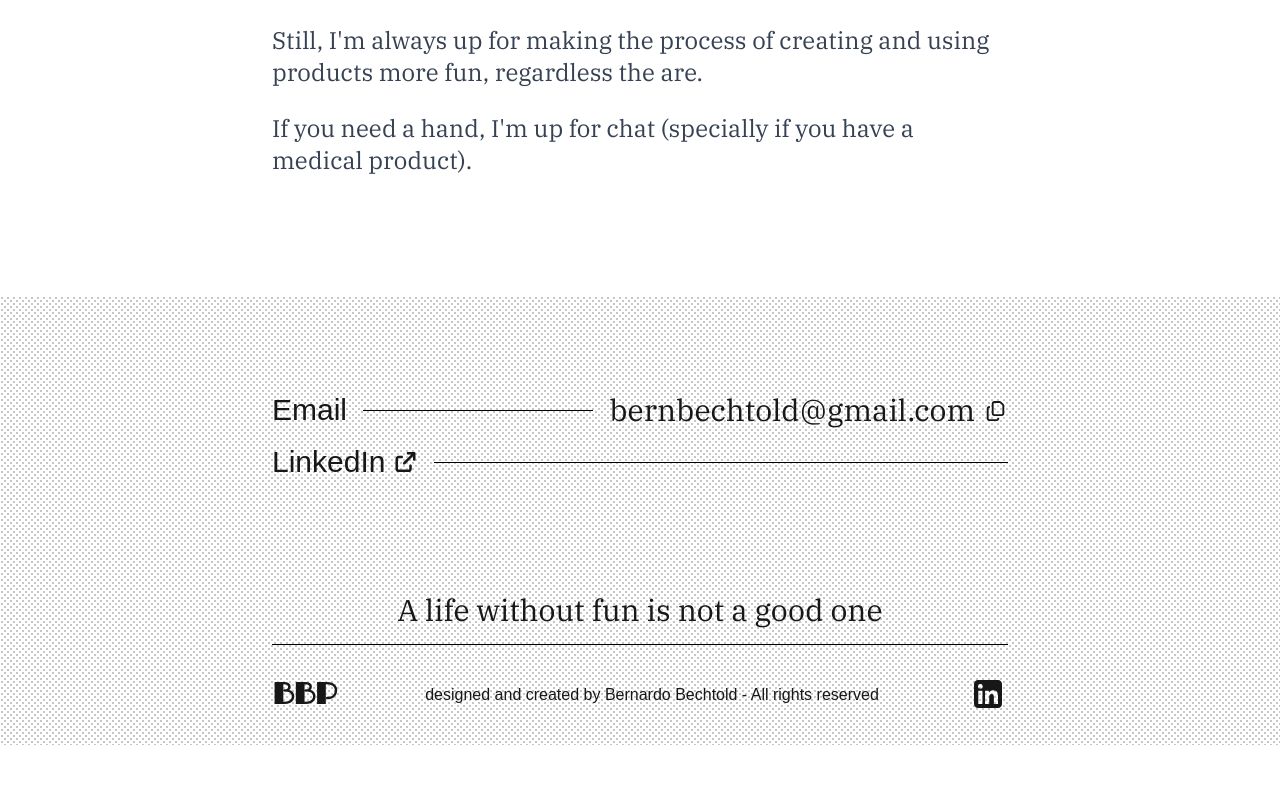
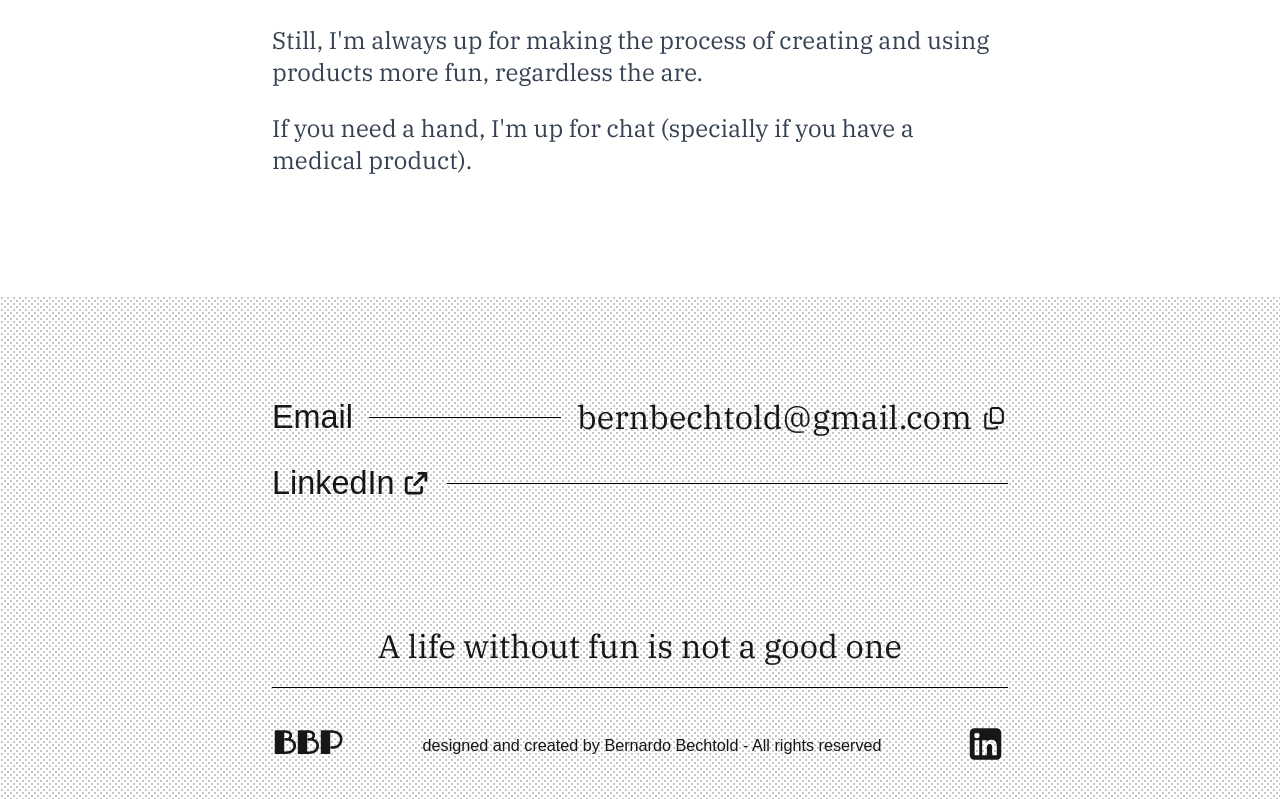
Before and after one commit to bernbecht/bbp-portfolio, a Next.js app: page / in a window 1280 px wide. Shown: the part 2360-3159 px from the top of the page. Before the commit the page ends 3105 px from the top, so only its background shows below. Built offline with nearby package versions, Linux system fonts and the light colour scheme.

Commit message:
💄 adjust font size based on viewport in Footer

```diff
--- a/components/Footer.tsx
+++ b/components/Footer.tsx
@@ -33,11 +33,11 @@ export function Footer() {
     >
       <div className="absolute inset-0 z-0 opacity-30 dither" aria-hidden />
 
-      <div className="relative z-10 content-container">
+      <div className="relative z-10 content-container text-sm sm:text-base lg:text-lg">
         <address>
           <div className="flex flex-col gap-4">
             <div className="flex items-center gap-4">
-              <span className="font-medium text-3xl">Email</span>
+              <span className="font-medium text-[1.8em]">Email</span>
 
               <div className="flex-grow border-t border-black" />
 
@@ -48,7 +48,7 @@ export function Footer() {
                 aria-label="Copy email address"
                 className="flex gap-2 items-baseline hover:text-blue-600 transition-colors cursor-pointer"
               >
-                <span className="text-3xl font-serif" aria-hidden="true">
+                <span className="text-[1.8em] font-serif" aria-hidden="true">
                   bernbechtold@gmail.com
                 </span>
 
@@ -74,9 +74,10 @@ export function Footer() {
                 target="_blank"
                 rel="noopener noreferrer"
                 aria-label="LinkedIn profile, opens in new tab"
-                className="flex items-baseline gap-2  hover:text-blue-600 transition-colors"
+                className="flex items-baseline gap-2 hover:text-blue-600 transition-colors"
               >
-                <span className="font-medium text-3xl">LinkedIn</span>
+                <span className="font-medium text-[1.8em]">LinkedIn</span>
+
                 <FontAwesomeIcon
                   icon={faArrowUpRightFromSquare}
                   aria-hidden="true"
@@ -89,18 +90,18 @@ export function Footer() {
           </div>
 
           <div className="text-center mt-24">
-            <p className="text-3xl font-medium border-b border-black pt-4 pb-4 font-serif">
+            <p className="text-[1.8em] font-medium border-b border-black pt-4 pb-4 font-serif">
               A life without fun is not a good one
             </p>
           </div>
         </address>
 
         <div className="flex justify-between items-center mt-8">
-          <a href="/" className="font-bold tracking-tight text-3xl logo">
+          <a href="/" className="font-bold tracking-tight text-[1.8em] logo">
             BBP
           </a>
 
-          <span>
+          <span className="text-[0.9em]">
             designed and created by Bernardo Bechtold - All rights reserved
           </span>
 
```
